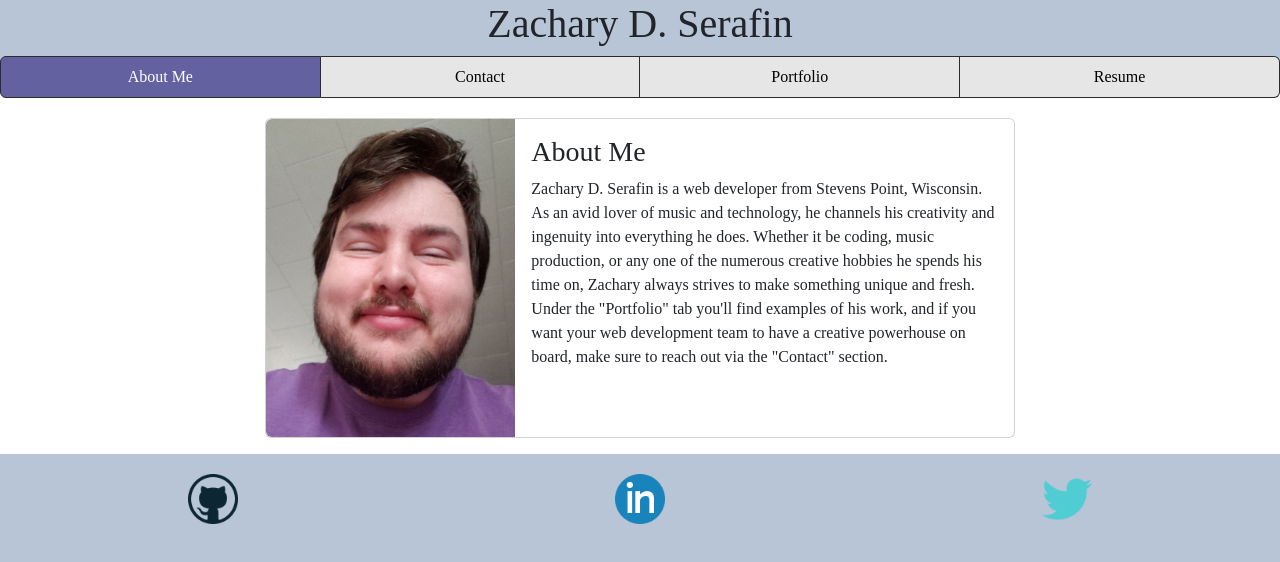
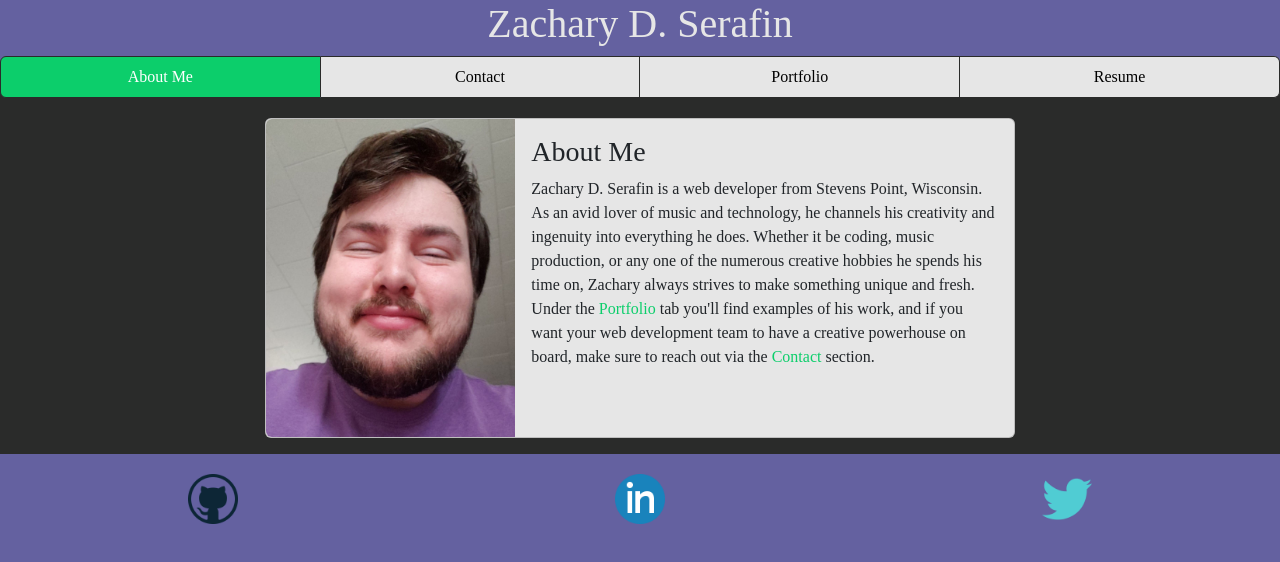
Before and after one commit to zacharydserafin/react-portfolio, a React (Create React App) app: page / in a window 1280 px wide. Shown: the top 562 px of the page. Built offline with nearby package versions, Linux system fonts and the light colour scheme; a web font is replaced by a local one.

Commit message:
Formatted Contact Form and Updated Colors

```diff
--- a/src/components/Header.js
+++ b/src/components/Header.js
@@ -5,7 +5,7 @@ import '../styles/Main.css';
 export default function Header({ currentPage, handlePageChange }) {
   return (
     <div className="header">
-      <h1 className="text-center">Zachary D. Serafin</h1>
+      <h1 className="text-center header-title">Zachary D. Serafin</h1>
       <Nav currentPage={currentPage} handlePageChange={handlePageChange} />
     </div>
   );
--- a/src/components/Nav.js
+++ b/src/components/Nav.js
@@ -5,7 +5,7 @@ import '../styles/Main.css';
 export default function Nav({ currentPage, handlePageChange }) {
     return (
         <ul className="list-group list-group-horizontal">
-            <li className={`list-group-item list-group-item-action flex-fill text-center position-relative ${currentPage === 'About' ? 'violet-back' : 'plat-back'}`}>
+            <li className={`list-group-item list-group-item-action flex-fill text-center position-relative ${currentPage === 'About' ? 'green-back' : 'plat-back'}`}>
                 <a
                     href="#about"
                     onClick={() => handlePageChange('About')}
@@ -14,7 +14,7 @@ export default function Nav({ currentPage, handlePageChange }) {
                     About Me
                 </a>
             </li>
-            <li className={`list-group-item list-group-item-action flex-fill text-center ${currentPage === 'Contact' ? 'violet-back' : 'plat-back'}`}>
+            <li className={`list-group-item list-group-item-action flex-fill text-center ${currentPage === 'Contact' ? 'green-back' : 'plat-back'}`}>
                 <a
                     href="#contact"
                     onClick={() => handlePageChange('Contact')}
@@ -23,7 +23,7 @@ export default function Nav({ currentPage, handlePageChange }) {
                     Contact
                 </a>
             </li>
-            <li className={`list-group-item list-group-item-action flex-fill text-center ${currentPage === 'Portfolio' ? 'violet-back' : 'plat-back'}`}>
+            <li className={`list-group-item list-group-item-action flex-fill text-center ${currentPage === 'Portfolio' ? 'green-back' : 'plat-back'}`}>
                 <a
                     href="#portfolio"
                     onClick={() => handlePageChange('Portfolio')}
@@ -32,7 +32,7 @@ export default function Nav({ currentPage, handlePageChange }) {
                     Portfolio
                 </a>
             </li>
-            <li className={`list-group-item list-group-item-action flex-fill text-center ${currentPage === 'Resume' ? 'violet-back' : 'plat-back'}`}>
+            <li className={`list-group-item list-group-item-action flex-fill text-center ${currentPage === 'Resume' ? 'green-back' : 'plat-back'}`}>
                 <a
                     href="#resume"
                     onClick={() => handlePageChange('Resume')}
--- a/src/components/PortfolioContainer.js
+++ b/src/components/PortfolioContainer.js
@@ -25,7 +25,7 @@ export default function PortfolioContainer() {
   const handlePageChange = (page) => setCurrentPage(page);
 
   return (
-    <div>
+    <div className="page">
       <Header currentPage={currentPage} handlePageChange={handlePageChange} />
       {renderPage()}
       <Footer />
--- a/src/components/pages/About.js
+++ b/src/components/pages/About.js
@@ -2,8 +2,6 @@ import React from 'react';
 import '../../styles/About.css';
 
 export default function About() {
-  const bio = `Zachary D. Serafin is a web developer from Stevens Point, Wisconsin. As an avid lover of music and technology, he channels his creativity and ingenuity into everything he does. Whether it be coding, music production, or any one of the numerous creative hobbies he spends his time on, Zachary always strives to make something unique and fresh. Under the "Portfolio" tab you'll find examples of his work, and if you want your web development team to have a creative powerhouse on board, make sure to reach out via the "Contact" section.`;
-
   return (
     <div className="card mb-3 text-start about-card">
       <div className="row g-0">
@@ -12,8 +10,8 @@ export default function About() {
         </div>
         <div className="col-md-8">
           <div className="card-body">
-            <h3 className="card-title">About Me</h3>
-            <p className="card-text">{bio}</p>
+            <h3 className="card-title about-accent">About Me</h3>
+            <p className="card-text">Zachary D. Serafin is a web developer from Stevens Point, Wisconsin. As an avid lover of music and technology, he channels his creativity and ingenuity into everything he does. Whether it be coding, music production, or any one of the numerous creative hobbies he spends his time on, Zachary always strives to make something unique and fresh. Under the <span className="about-accent">Portfolio</span> tab you'll find examples of his work, and if you want your web development team to have a creative powerhouse on board, make sure to reach out via the <span className="about-accent">Contact</span> section.</p>
           </div>
         </div>
       </div>
--- a/src/components/pages/Contact.js
+++ b/src/components/pages/Contact.js
@@ -45,7 +45,7 @@ export default function Contact() {
   const handleFormSubmit = (e) => {
     e.preventDefault();
     if (!validateEmail(email) || !name || !message) {
-      setAlert('please fill all required fields with valid input');
+      setAlert('Please fill all required fields with valid input');
       return;
     }
 
@@ -60,8 +60,12 @@ export default function Contact() {
   };
 
   return (
-    <div>
-      <form>
+    <div className="m-5 p-3 card">
+      <div className="text-center">
+        <h3 className="mb-4 contact-title">Contact Me!</h3>
+      </div>
+      <form className="row g-3">
+        <div className="col-md-6">
           <input
             value={email}
             name="email"
@@ -73,9 +77,11 @@ export default function Contact() {
           />
           {invalidEmail && (
             <div>
-            <p className="form-text">{invalidEmail}</p>
+              <p className="form-text mb-0">{invalidEmail}</p>
             </div>
           )}
+        </div>
+        <div className="col-md-6">
           <input
             value={name}
             name="name"
@@ -87,10 +93,12 @@ export default function Contact() {
           />
           {invalidName && (
             <div>
-            <p className="form-text">{invalidName}</p>
+              <p className="form-text mb-0">{invalidName}</p>
             </div>
           )}
-        <input
+        </div>
+        <div className="col-12">
+          <textarea
             value={message}
             name="message"
             className="form-control"
@@ -101,14 +109,17 @@ export default function Contact() {
           />
           {invalidMessage && (
             <div>
-            <p className="form-text">{invalidMessage}</p>
+              <p className="form-text mb-0">{invalidMessage}</p>
             </div>
           )}
-        <button type="button" onClick={handleFormSubmit}>Submit</button>
+        </div>
+        <div className="col-12">
+          <button type="button" className="btn" id="contact-button" onClick={handleFormSubmit}>Submit</button>
+        </div>
       </form>
       {alert && (
         <div>
-          <p>{alert}</p>
+          <p className="form-text mb-0">{alert}</p>
         </div>
       )}
     </div>
--- a/src/styles/About.css
+++ b/src/styles/About.css
@@ -3,3 +3,7 @@
     margin: auto;
     margin-top: 20px;
 }
+
+.about-accent {
+    color: var(--emerald);
+}
--- a/src/styles/Contact.css
+++ b/src/styles/Contact.css
@@ -0,0 +1,9 @@
+.contact-title {
+    color: var(--emerald);
+    border-radius: 5px;
+}
+
+#contact-button {
+    color: var(--emerald);
+    border-color: var(--powder-blue);
+}
--- a/src/styles/Main.css
+++ b/src/styles/Main.css
@@ -11,7 +11,7 @@
 }
 
 html {
-    background-color: var(--powder-blue);
+    background-color: var(--ultra-violet);
     overflow-x: hidden;
 }
 
@@ -19,14 +19,22 @@ body {
     font-family: 'Averia Sans Libre', cursive !important;
 }
 
+.page {
+    background-color: var(--jet);
+}
+
 .header {
-    background-color: var(--powder-blue);
+    background-color: var(--ultra-violet);
     border-bottom-left-radius: 10px;
     border-bottom-right-radius: 10px;
 }
 
+.header-title {
+    color: var(--platinum);
+}
+
 .footer {
-    background-color: var(--powder-blue);
+    background-color: var(--ultra-violet);
 }
 
 ul.list-group li.plat-back {
@@ -34,8 +42,8 @@ ul.list-group li.plat-back {
     border-color: var(--jet);
 }
 
-ul.list-group li.violet-back {
-    background-color: var(--ultra-violet);
+ul.list-group li.green-back {
+    background-color: var(--emerald);
     border-color: var(--jet);
 }
 
@@ -71,3 +79,7 @@ ul.list-group li.violet-back {
 .footer-logo img {
     max-width: 50px;
 }
+
+div.page div.card {
+    background-color: var(--platinum);
+}
```
Lines whose indentation alone changed are shown as unchanged.
